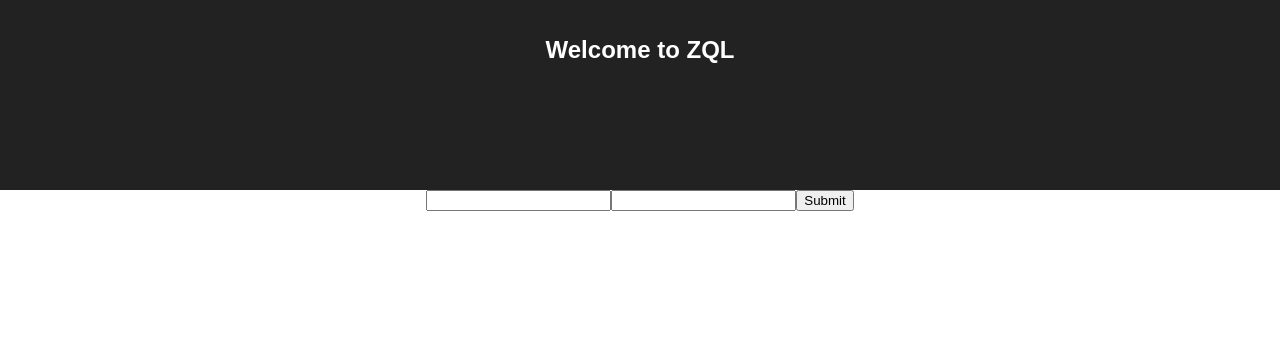
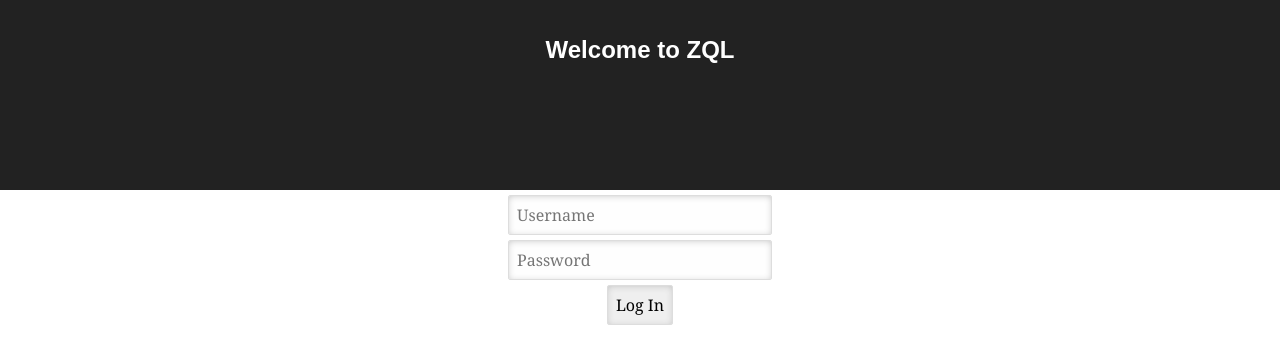
Before and after one commit to Zubdano/zql, a React app in the folder zql-frontend/: page / in a window 1280 px wide. Shown: the top 364 px of the page. Built offline with nearby package versions, Linux system fonts and the light colour scheme; what draft-js-autocomplete-plugin-creator would draw is missing.

Commit message:
More CSS changes and added status

```diff
--- a/zql-frontend/components/TextInput.js
+++ b/zql-frontend/components/TextInput.js
@@ -77,6 +77,13 @@ class TextInput extends Component {
             suggestions={this.props.suggestions}
           />
         </div>
+        <div className={`statusText-${this.props.status || 'incomplete'}`}>{this.props.status || 'incomplete'}</div>
+        <input
+          className="submitButton"
+          type="button"
+          value="Submit"
+          disabled={this.props.status !== 'accept'}
+        />
         <input
           onClick={this.logState}
           className="logStateButton"
--- a/zql-frontend/components/TextInput.scss
+++ b/zql-frontend/components/TextInput.scss
@@ -11,15 +11,47 @@
   cursor: text;
   padding: 16px;
   border-radius: 2px;
-  margin-bottom: 2em;
   box-shadow: inset 0px 1px 8px -3px #ABABAB;
   background: #fefefe;
+
+
 }
 
 .editor :global(.public-DraftEditor-content) {
   min-height: 140px;
 }
 
+.statusText {
+  margin-bottom: 2em;
+
+  color: white;
+  &-reject {
+    color: red;
+  }
+
+  &-incomplete {
+    color: white;
+  }
+
+  &-accept {
+    color: green;
+  }
+}
+
+.submitButton {
+  font-family: 'Georgia', serif;
+  font-size: 16px;
+  box-sizing: border-box;
+  border: 1px solid #ddd;
+  box-shadow: inset 0px 1px 8px -3px #ABABAB;
+  border-radius: 2px;
+  padding: 8px;
+
+  &:active {
+    box-shadow: inset 0px 1px 8px -3px #000000;
+  }
+}
+
 .logStateButton {
   marginTop: 10px;
   textAlign: center;
--- a/zql-frontend/components/login.js
+++ b/zql-frontend/components/login.js
@@ -1,4 +1,5 @@
 import React, { Component } from 'react';
+import './login.scss';
 
 class LoginScreen extends Component {
 
@@ -7,7 +8,8 @@ class LoginScreen extends Component {
 
   }
 
-  handleSubmit = () => {
+  handleSubmit = (e) => {
+    e.preventDefault()
     const usernameText = this._username.value;
     const password = this._password.value;
     if (usernameText == 'pranav' && password == 'password') {
@@ -17,21 +19,26 @@ class LoginScreen extends Component {
 
   render() {
     return (
-      <div>
+      <form action="#" className="loginContainer">
         <input
+          placeholder="Username"
+          className="loginElement loginText"
           ref={(c) => this._username = c}
           type="text"
         />
         <input
+          placeholder="Password"
+          className="loginElement loginText"
           ref={(c) => this._password = c}
           type="password"
         />
         <input
-          type="button"
-          value="Submit"
+          className="loginElement loginButton"
+          type="submit"
+          value="Log In"
           onClick={this.handleSubmit}
         />
-      </div>
+      </form>
     );
   }
 }
--- /dev/null
+++ b/zql-frontend/components/login.scss
@@ -0,0 +1,33 @@
+.loginElement {
+  display: block;
+  margin: auto;
+}
+.loginButton {
+  font-family: 'Georgia', serif;
+  font-size: 16px;
+  box-sizing: border-box;
+  border: 1px solid #ddd;
+  box-shadow: inset 0px 1px 8px -3px #ABABAB;
+  border-radius: 2px;
+  padding: 8px;
+
+  &:active {
+    box-shadow: inset 0px 1px 8px -3px #000000;
+  }
+}
+
+.loginText {
+  font-family: 'Georgia', serif;
+  font-size: 16px;
+  box-sizing: border-box;
+  border: 1px solid #ddd;
+  padding: 8px;
+  border-radius: 2px;
+  box-shadow: inset 0px 1px 8px -3px #ABABAB;
+  background: #fefefe;
+  margin: 5px auto;
+}
+
+.loginContainer {
+  display: inline-block;
+}
--- a/zql-frontend/reducer.js
+++ b/zql-frontend/reducer.js
@@ -82,6 +82,7 @@ function reducer(state = initialState, action) {
         ...state,
         allSuggestions: allSuggestions,
         suggestions: filterSuggestions(state.searchValue, allSuggestions),
+        status: action.status,
       };
     case RECEIVE_KEYWORDS:
       keywordMatcher.setKeywords(action.keywords);
```
